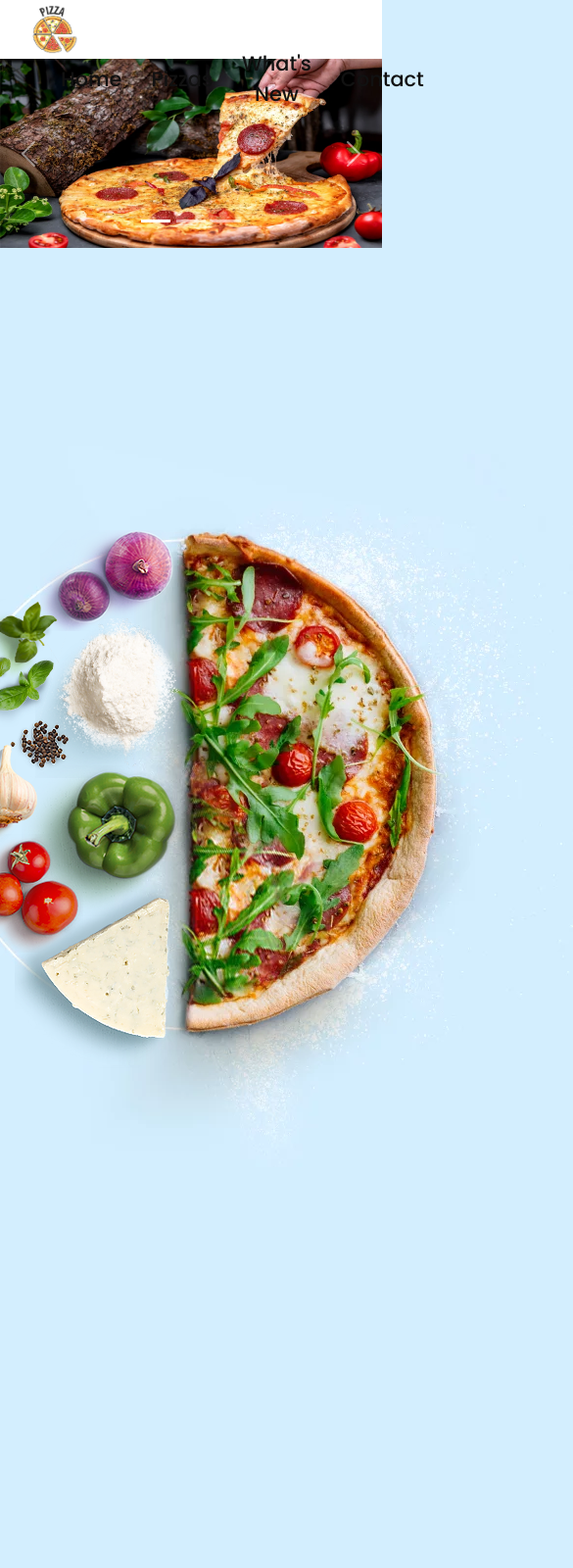
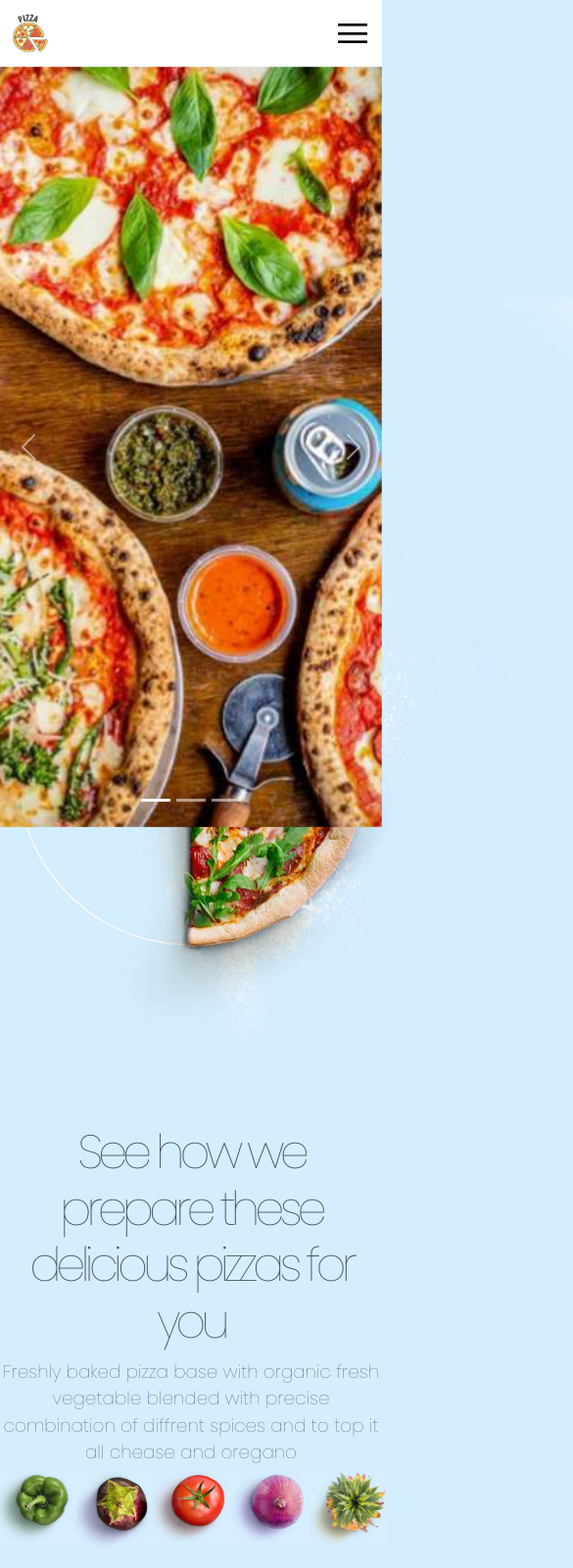
Before and after one commit to KILLERTIAN/My-Pizza, a plain HTML site: page index.html in a window 390 px wide. Shown: the top 1600 px of the page at 98% size, 585 px wide, since content can reach past the window. Drawn offline with nearby package versions, Linux system fonts and the light colour scheme; a script that the page names is missing.

Commit message:
Added responsive changes part-1

```diff
--- a/index.html
+++ b/index.html
@@ -34,7 +34,7 @@
       </div>
       <div class="carousel-inner">
         <div class="carousel-item active" data-bs-interval="10000">
-          <img src="images/Pizza-cover-3.jpg" class="d-block w-100" alt="...">
+          <img src="images/Pizza-cover-1.jpg" class="d-block w-100" alt="...">
           <div class="carousel-caption d-none d-md-block">
             <h2>First slide label</h2>
             <p>Some representative placeholder content for the first slide.</p>
--- a/main.css
+++ b/main.css
@@ -9,24 +9,28 @@ body {
     overflow-x: hidden;
     font-family: "Poppins";
 }
-::-webkit-scrollbar{
+
+::-webkit-scrollbar {
     width: 0.5em;
 }
-::-webkit-scrollbar-track{
+
+::-webkit-scrollbar-track {
     background: #f0f5ff;
 }
-::-webkit-scrollbar-thumb{
+
+::-webkit-scrollbar-thumb {
     background: rgb(94, 94, 94);
     border-radius: 100vw;
     margin-left: 0.25em solid;
 }
-::-webkit-scrollbar-thumb:hover{
+
+::-webkit-scrollbar-thumb:hover {
     background: rgb(41, 41, 41);
 }
 
 .navbar {
     position: sticky;
-    height: 60px ;
+    height: 8vh;
     top: 0;
     left: 0;
     width: 100vw;
@@ -69,6 +73,7 @@ body {
     font-size: 1.3em;
     height: 100%;
 }
+
 /* .navbar ul:hover li {
     margin-bottom: 2px solid #e87c4be6;
 } */
@@ -90,17 +95,26 @@ p {
     font-weight: 100;
     z-index: 99;
 }
-.hero-section{
+
+.hero-section {
     position: absolute;
     z-index: 500;
     height: 100vh;
     width: 100%;
-    top: 60px;
+    top: 8vh;
 }
-.hero-section p{
+
+.hero-section img {
+    width: 100%;
+    height: 92vh;
+    object-fit: cover;
+}
+
+.hero-section p {
     color: #fff;
     font-weight: 300;
 }
+
 .first-section {
     position: relative;
     display: flex;
@@ -112,6 +126,7 @@ p {
     text-align: center;
 
 }
+
 .first-section .images-wrapper {
     position: absolute;
     top: 6vh;
@@ -190,9 +205,11 @@ p {
     text-align: center;
     position: relative;
 }
-.second-section h1{
+
+.second-section h1 {
     margin-top: 15vh;
 }
+
 .second-section .images-wrapper {
     position: absolute;
     display: flex;
@@ -234,13 +251,16 @@ p {
     position: relative;
     background: #e87c4be6;
 }
-.third-section h1{
+
+.third-section h1 {
     margin-top: 50px;
     color: #fff;
 }
-.third-section p{
+
+.third-section p {
     color: #fff;
 }
+
 .third-section .images-wrapper {
     margin-top: 300px;
     display: flex;
@@ -263,12 +283,14 @@ p {
     position: relative;
 }
 
-.forth-section h1{
+.forth-section h1 {
     margin-top: 200px;
 }
-.forth-section p{
+
+.forth-section p {
     font-weight: 200;
 }
+
 .forth-section .images-wrapper {
     margin-top: 50px;
     display: flex;
@@ -283,3 +305,222 @@ p {
     max-width: 700px;
     bottom: 20px;
 }
+
+@media (max-width: 991px) {
+    ::-webkit-scrollbar {
+        width: 0.2em;
+    }
+
+    ::-webkit-scrollbar-track {
+        background: #f0f5ff3a;
+    }
+
+    .navbar {
+        position: absolute;
+        height: 8vh;
+        top: 0;
+        left: 0;
+        width: 100vw;
+        padding: 5px 10px;
+        display: flex;
+        justify-content: space-between;
+        align-items: center;
+        background: white;
+        text-align: center;
+        z-index: 999;
+
+    }
+
+    .navbar .logo {
+        position: relative;
+        max-width: 40px;
+    }
+
+    .navbar ul {
+        position: fixed;
+        top: 0;
+        left: 0;
+        width: 100%;
+        height: 100%;
+        background: white;
+        z-index: 1;
+        flex-direction: column;
+        align-items: center;
+        justify-content: center;
+        transition: 0.5s;
+        visibility: hidden;
+        opacity: 0;
+    }
+
+    .navbar ul.active {
+        visibility: visible;
+        opacity: 1;
+    }
+
+    .navbar ul li a {
+        display: inline-block;
+        color: black;
+        font-weight: 400;
+        margin-left: 0;
+        text-decoration: none;
+        font-size: 2em;
+        margin: 10px 0;
+    }
+
+    .navbar ul li a:hover {
+        color: rgba(231, 2, 2, 0.932);
+    }
+
+    .toggleMenu {
+        position: relative;
+        width: 40px;
+        height: 40px;
+        background: url(images/menu.png);
+        background-position: center;
+        background-size: 30px;
+        background-repeat: no-repeat;
+        z-index: 1000;
+        filter: invert(1);
+        cursor: pointer;
+    }
+
+    .toggleMenu.active {
+        background: url(images/close.png);
+        filter: invert(1);
+        background-position: center;
+        background-size: 25px;
+        background-repeat: no-repeat;
+        z-index: 1000;
+        filter: invert(1);
+    }
+
+    .first-section {
+        position: relative;
+        display: flex;
+        width: 100%;
+        height: 100vh;
+        display: flex;
+        align-items: center;
+        flex-direction: column;
+        text-align: center;
+
+    }
+
+    .first-section .images-wrapper {
+        position: relative;
+        top: 6vh;
+        /* width: 100%; */
+        height: 90vh;
+        /* margin-top: 10vh; */
+    }
+
+    .ingredient-images {
+        position: absolute;
+        width: 400px;
+        left: calc(50% - 400px);
+        height: 100px;
+        top: 420px;
+    }
+    .ingredient-images img{
+        height: 60%;
+    }
+    .first-section .section_1_bg{
+        margin-top: 30vh;
+        height: 90vh;
+    }
+    .section_1_01 {
+        position: absolute;
+        top: 30px;
+        right: 5px;
+    }
+
+    .section_1_02 {
+        position: absolute;
+        top: 90px;
+        right: 70px;
+    }
+
+    .section_1_03 {
+        position: absolute;
+        top: 90px;
+        right: 10px;
+    }
+
+    .section_1_04 {
+        position: absolute;
+        top: 170px;
+        right: 50px;
+    }
+
+    .section_1_05 {
+        position: absolute;
+        top: 220px;
+        right: 80px;
+    }
+
+    .section_1_06 {
+        position: absolute;
+        top: 150px;
+        right: 120px;
+    }
+
+    .section_1_07 {
+        position: absolute;
+        top: 150px;
+        right: 10px;
+    }
+
+    .section_1_08 {
+        position: absolute;
+        top: 210px;
+        right: 10px;
+    }
+
+    .section_1_09 {
+        position: absolute;
+        top: 270px;
+        right: 10px;
+    }
+    .second-section {
+        /* margin-top: 20vh; */
+        width: 100%;
+        height: 100vh;
+        display: flex;
+        align-items: center;
+        flex-direction: column;
+        text-align: center;
+        position: relative;
+    }
+
+    .second-section h1 {
+        margin-top: 10vh;
+        font-size: 3em;
+    }
+    .second-section p{
+        font-size: 1.15em;
+    }
+
+    .second-section .images-wrapper {
+        position: absolute;
+        display: flex;
+        padding: 150px 0;
+        top: 40%;
+        overflow: hidden;
+    }
+
+    .image-container {
+        overflow: hidden;
+        height: 10%;
+    }
+
+    .second-section img {
+        height: 120px;
+        width: 120px;
+    }
+}
+@media (max-width: 600px){
+    .second-section img {
+        height: 80px;
+        width: 80px;
+    }
+}
```
Also changed, not shown: images/close.png (added), images/menu.png (added).
